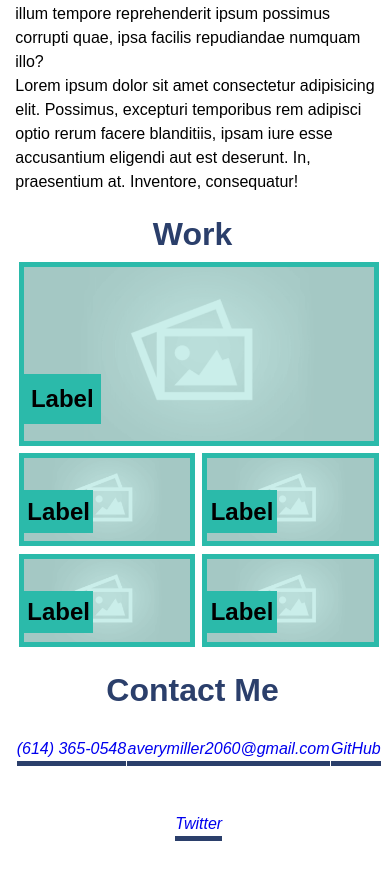
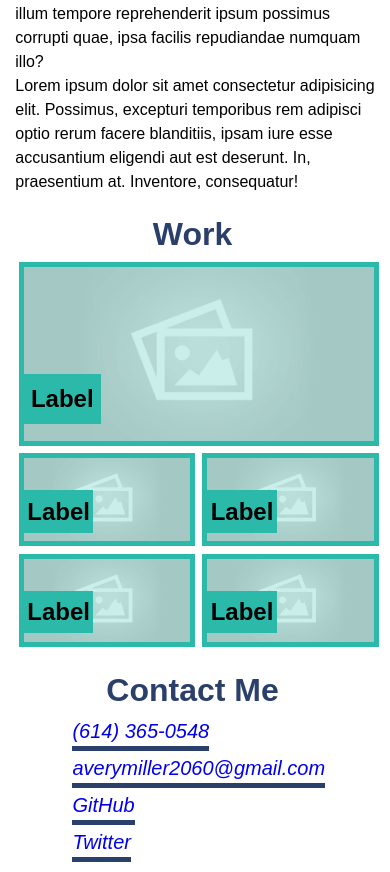
Before and after one commit to averyjmiller/bootcamp-challenge-02, a plain HTML site: page index.html in a window 390 px wide. Shown: the part 546-1418 px from the top of the page. Drawn offline with Linux system fonts and the light colour scheme.

Commit message:
added responsive styling to the contact links

```diff
--- a/Assets/CSS/style.css
+++ b/Assets/CSS/style.css
@@ -140,6 +140,7 @@ address {
 }
 
 address a {
+  font-size: 125%;
   text-decoration: none;
   border-bottom: 5px solid var(--main-color);
 }
@@ -178,4 +179,9 @@ address a {
     min-width: 0;
   }
 
+  address {
+    flex-direction: column;
+    align-items: flex-start;
+  }
+
 }
```
